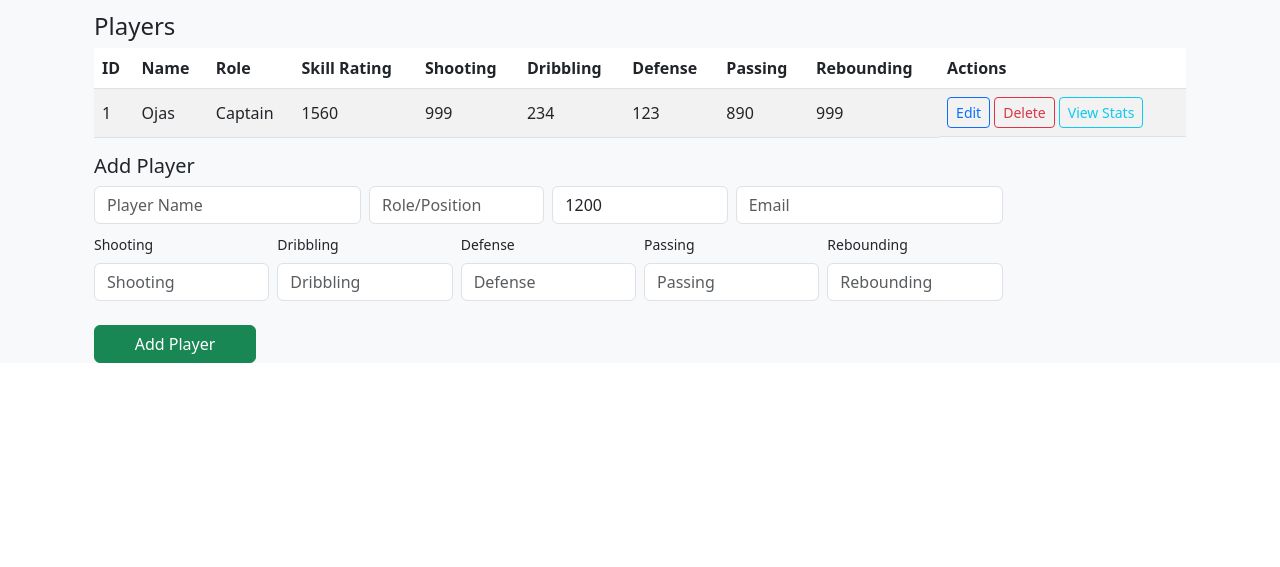
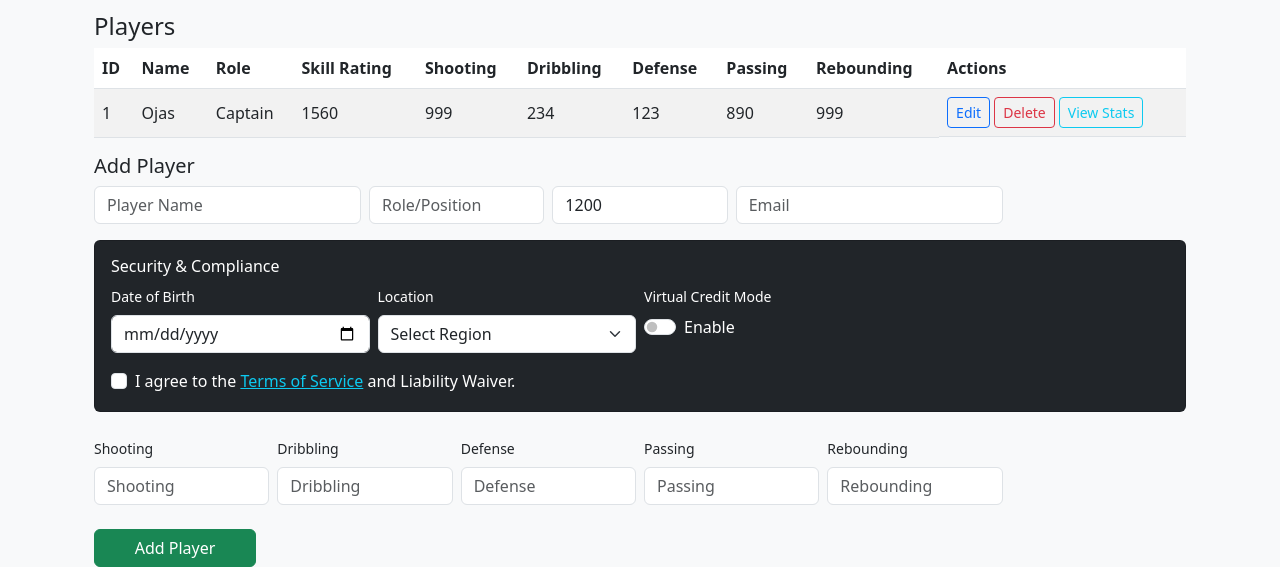
Before and after one commit to ojashunjan/Smart-Sports-Team-Management-Competitive-Play-Platform, a Flask app: page /teams/1 in a window 1280 px wide. Shown: the part 535-1102 px from the top of the page. Before the commit the page ends 898 px from the top, so only its background shows below. Run offline with Flask 3, Linux system fonts and the light colour scheme.

Commit message:
added age verifications

```diff
--- a/app/templates/team_detail.html
+++ b/app/templates/team_detail.html
@@ -109,7 +109,7 @@
         </tbody>
     </table>
 
-    <form method="POST" action="{{ url_for('team_add_player', team_id=team.id) }}" class="mt-3">
+    <form method="POST" action="{{ url_for('team_add_player', team_id=team.id) }}" class="mt-3" id="addPlayerForm">
     <h5>Add Player</h5>
     <div class="row g-2 mb-2">
         <div class="col-md-3">
@@ -126,8 +126,47 @@
         </div>
     </div>
 
-        {# Sport-specific skill inputs #}
+    <!-- Age Verification & Compliance -->
+    <div class="card p-3 bg-dark text-white mt-3">
+        <h6>Security & Compliance</h6>
         <div class="row g-2">
+            <div class="col-md-3">
+                <label class="form-label small">Date of Birth</label>
+                <input type="date" class="form-control" name="dob" id="dob" required>
+            </div>
+            <div class="col-md-3">
+                <label class="form-label small">Location</label>
+                <select class="form-select" name="location" id="location" required>
+                    <option value="">Select Region</option>
+                    <option value="Canada">Canada</option>
+                    <option value="USA">USA</option>
+                    <option value="UK">UK</option>
+                    <option value="Other">Other</option>
+                </select>
+            </div>
+            <div class="col-md-3">
+                <label class="form-label small">Virtual Credit Mode</label>
+                <div class="form-check form-switch">
+                    <input class="form-check-input" type="checkbox" name="virtual_credit" id="virtual_credit">
+                    <label class="form-check-label" for="virtual_credit">Enable</label>
+                </div>
+            </div>
+        </div>
+
+        <div id="age-warning" class="text-warning mt-2" style="display:none;">
+            ⚠️ Player is under 18 — betting features disabled. Alternative (virtual) stakes will be used.
+        </div>
+
+        <div class="form-check mt-3">
+            <input class="form-check-input" type="checkbox" id="tos" name="tos" required>
+            <label class="form-check-label" for="tos">
+                I agree to the <a href="#" class="text-info">Terms of Service</a> and Liability Waiver.
+            </label>
+        </div>
+    </div>
+
+    <!-- Sport-specific skills -->
+    <div class="row g-2 mt-3">
         {% for skill_name in skill_names %}
         <div class="col-md-2 mb-2">
             <label class="form-label small">{{ skill_name }}</label>
@@ -145,5 +184,27 @@
         </div>
     </div>
 </form>
+
+<script>
+document.getElementById('dob').addEventListener('change', function() {
+    const dob = new Date(this.value);
+    const ageDifMs = Date.now() - dob.getTime();
+    const ageDate = new Date(ageDifMs);
+    const age = Math.abs(ageDate.getUTCFullYear() - 1970);
+
+    const ageWarning = document.getElementById('age-warning');
+    const virtualCreditSwitch = document.getElementById('virtual_credit');
+
+    if (age < 18) {
+        ageWarning.style.display = 'block';
+        virtualCreditSwitch.checked = true;
+        virtualCreditSwitch.disabled = true;
+    } else {
+        ageWarning.style.display = 'none';
+        virtualCreditSwitch.disabled = false;
+    }
+});
+</script>
+
 </div>
 {% endblock %}
```
Lines whose indentation alone changed are shown as unchanged.
